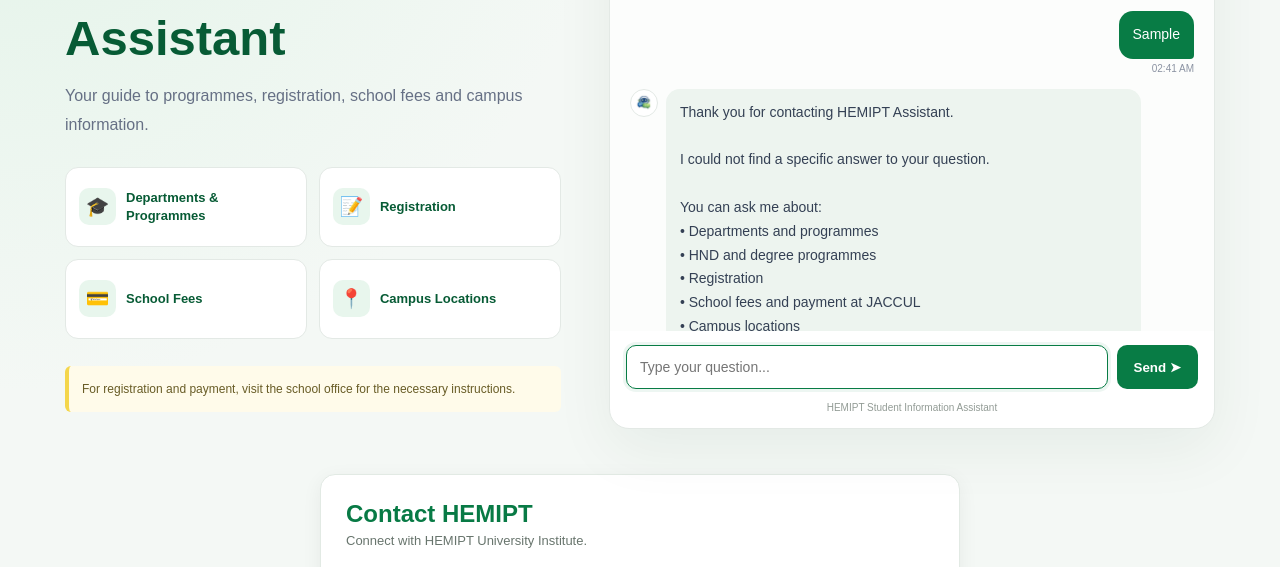
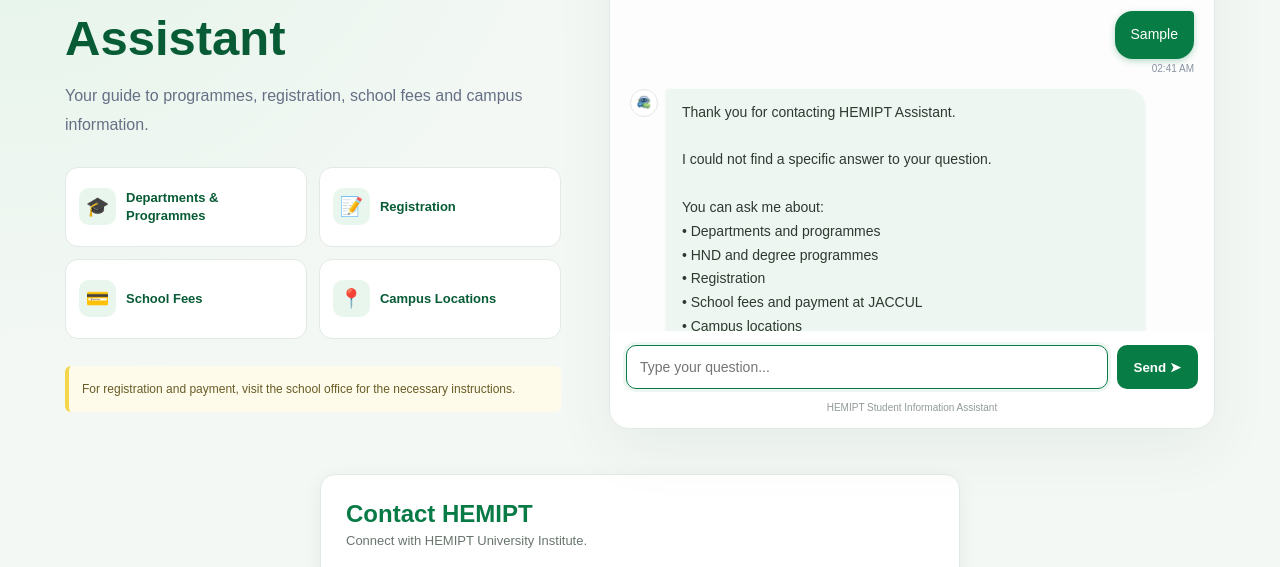
Before and after one commit to socgniawistane15-coder/HEMIPT_ASSISTANT, a plain HTML site: page index.html in a window 1280 px wide. Both pictures are taken after typing "Sample" into the empty fields and a click on the button "Send ➤". Shown: the part 229-796 px from the top of the page. Drawn offline with Linux system fonts and the light colour scheme.

Commit message:
fix: bubble corners point toward sender, improved bubble design
Corner direction:
- Bot bubbles: sharp corner moved from bottom-left to top-left,
  pointing up toward the avatar sitting beside the message
- User bubbles: sharp corner moved from bottom-right to top-right,
  consistent with the sent-from-top-right convention

Design improvements:
- Border-radius raised from 14px to 18px across all bubbles
  for a rounder, more modern pill shape
- Padding widened slightly (14px → 16px horizontal)
- Bot bubble background lightened slightly (#edf4ef → #edf6f0)
- Bot bubble text colour deepened slightly for readability
- Subtle green-tinted shadow on both bot and user bubbles
- Typing indicator updated to match the new radius and corner

```diff
--- a/style.css
+++ b/style.css
@@ -287,8 +287,8 @@ body {
 
 .message p {
   max-width: 100%;
-  padding: 12px 14px;
-  border-radius: 14px;
+  padding: 12px 16px;
+  border-radius: 18px;
   font-size: 14px;
   line-height: 1.7;
   white-space: pre-line;
@@ -334,9 +334,10 @@ body {
 }
 
 .bot-message p {
-  color: #344054;
-  background: #edf4ef;
-  border-bottom-left-radius: 4px;
+  color: #2d3a30;
+  background: #edf6f0;
+  border-top-left-radius: 4px;
+  box-shadow: 0 1px 3px rgba(8, 124, 69, 0.08);
 }
 
 /* Avatar shown beside each bot bubble */
@@ -370,9 +371,9 @@ body {
   align-items: center;
   gap: 5px;
   padding: 12px 16px;
-  background: #edf4ef;
-  border-radius: 14px;
-  border-bottom-left-radius: 4px;
+  background: #edf6f0;
+  border-radius: 18px;
+  border-top-left-radius: 4px;
 }
 
 .typing-bubble span {
@@ -399,7 +400,8 @@ body {
 .user-message p {
   color: white;
   background: var(--green);
-  border-bottom-right-radius: 4px;
+  border-top-right-radius: 4px;
+  box-shadow: 0 2px 6px rgba(8, 124, 69, 0.28);
 }
 
 .suggestion-area {
```
